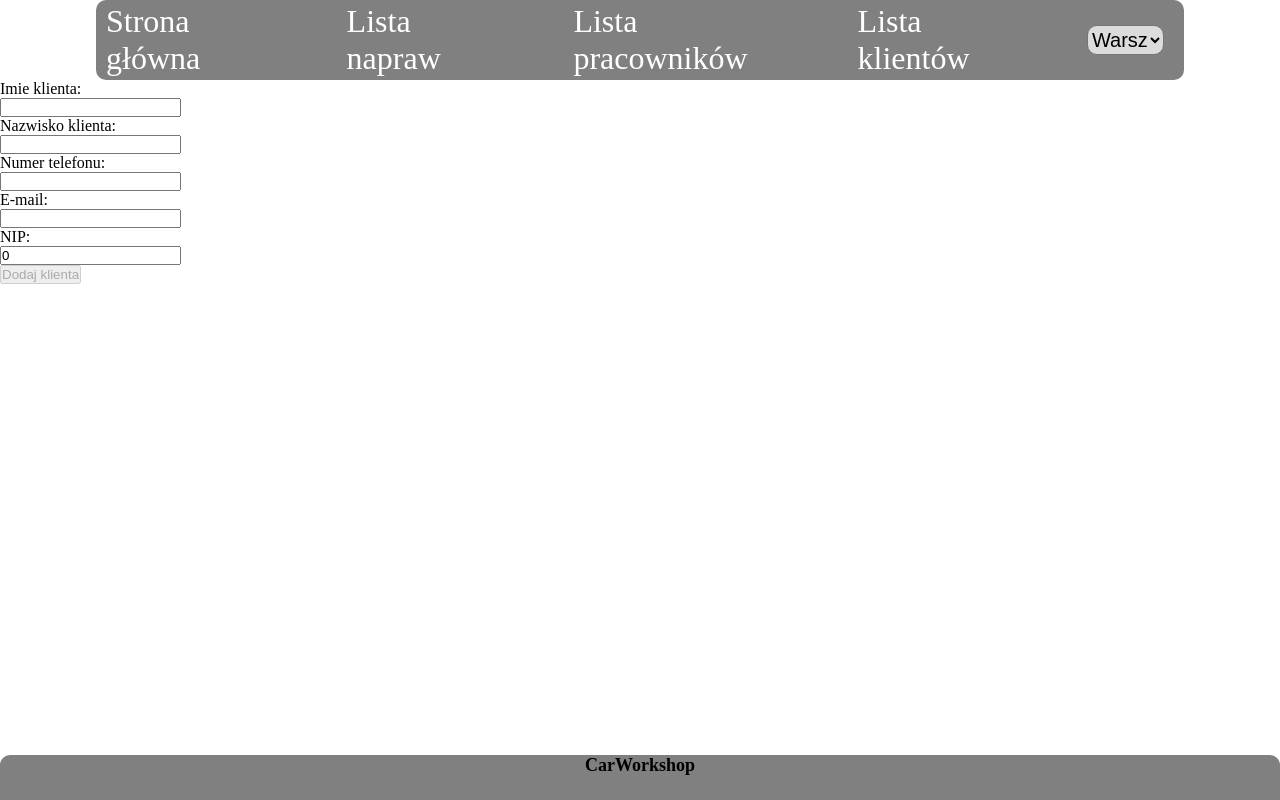
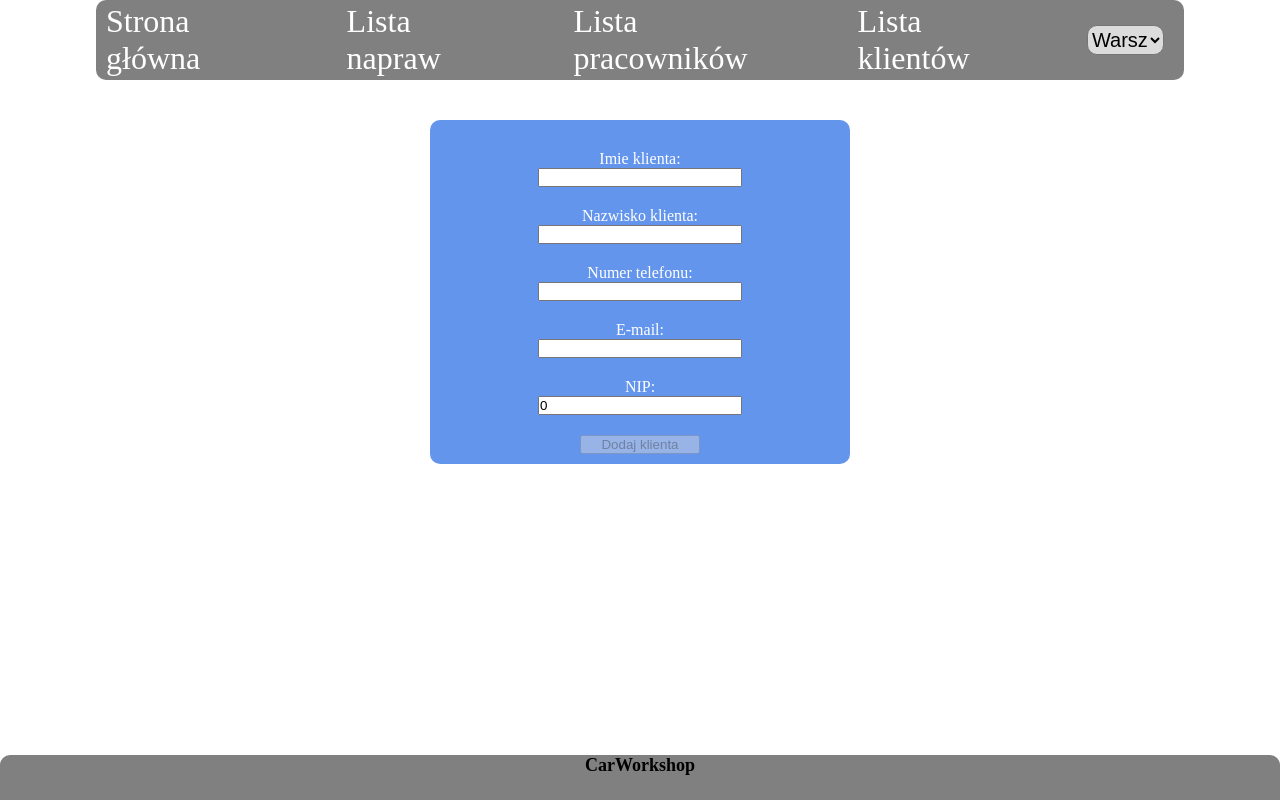
Before and after one commit to NiewierowskiG/CarWorkshop, an Angular app in the folder frontend/my-app/: page /AddClient in a window 1280 px wide. Built offline with nearby package versions, Linux system fonts and the light colour scheme.

Commit message:
wyglad strony

```diff
--- a/frontend/my-app/src/app/components/addclient/addclient.component.css
+++ b/frontend/my-app/src/app/components/addclient/addclient.component.css
@@ -1,10 +1,32 @@
 label{
     display: block;
+    margin-top: 20px;
 }
 .submit{
     display: block;
     margin-bottom: auto;
+    width: 120px;
+    margin-top: 20px;
+    margin-left: 140px;
+}
+input{
+    width:200px;
+
 }
 *{
     margin-bottom: auto;
 }
+div{
+    display: flex;
+}
+form{
+    color: white;
+    padding: 10px;
+    width: 400px;
+    background-color: cornflowerblue;
+    margin-left: auto;
+    margin-right: auto;
+    text-align: center;
+    margin-top: 40px;
+    border-radius: 10px;
+}
--- a/frontend/my-app/src/app/components/addclient/addclient.component.html
+++ b/frontend/my-app/src/app/components/addclient/addclient.component.html
@@ -1,8 +1,9 @@
+<div>
 <form (ngSubmit)="postClient(client)">
     <label for="new-repair">Imie klienta:</label>
     <input id="new-repair" type="text"  [(ngModel)]="client.name" name="name"
            class="form-control" required pattern="^[A-Za-z]+-?[A-Za-z]+ ?[A-Za-z]+$" #name="ngModel">
-              <div *ngIf="  name.invalid && (name.dirty || name.touched)" class="alert" style="color:red">
+              <div *ngIf="  name.invalid && (name.dirty || name.touched)" class="alert" style="color:red; text-align: center;">
                    <div *ngIf="name.errors?.['required']">
                       Imię jest wymagane.
                     </div>
@@ -58,7 +59,7 @@
     <label for="new-repair">NIP:</label>
     <input id="new-repair" type="text" placeholder="Enter NIP" [(ngModel)]="client.nip" name="nip"
            class="form-control" required minlength="10" maxlength="11" pattern="^\d*$" #nip="ngModel">
-            <div *ngIf="  nip.invalid && (nip.dirty || nip.touched)" class="alert" style="color:red">
+            <div *ngIf="  nip.invalid && (nip.dirty || nip.touched)" class="alert" style="color:red; text-align: center;">
                   <div *ngIf="nip.errors?.['required']">
                     NIP jest wymagany.
                   </div>
@@ -77,3 +78,4 @@
            [disabled]="name.invalid || surname.invalid || telNr.invalid || nip.invalid || email.invalid">
 
 </form>
+</div>
--- a/frontend/my-app/src/app/components/addrepair/addrepair.component.css
+++ b/frontend/my-app/src/app/components/addrepair/addrepair.component.css
@@ -1,10 +1,35 @@
 label{
     display: block;
+    margin-top: 20px;
 }
 .submit{
     display: block;
     margin-bottom: auto;
+    width: 120px;
+    margin-top: 20px;
+    margin-left: 140px;
+}
+input{
+    width:200px;
+
 }
 *{
     margin-bottom: auto;
 }
+div{
+    display: flex;
+}
+form{
+    color: white;
+    padding: 10px;
+    width: 400px;
+    background-color: cornflowerblue;
+    margin-left: auto;
+    margin-right: auto;
+    text-align: center;
+    margin-top: 40px;
+    border-radius: 10px;
+}
+select{
+    width: 200px;
+}
--- a/frontend/my-app/src/app/components/addworker/addworker.component.css
+++ b/frontend/my-app/src/app/components/addworker/addworker.component.css
@@ -1,10 +1,32 @@
 label{
     display: block;
+    margin-top: 20px;
 }
 .submit{
     display: block;
     margin-bottom: auto;
+    width: 120px;
+    margin-top: 20px;
+    margin-left: 140px;
+}
+input{
+    width:200px;
+
 }
 *{
     margin-bottom: auto;
 }
+div{
+    display: flex;
+}
+form{
+    color: white;
+    padding: 10px;
+    width: 400px;
+    background-color: cornflowerblue;
+    margin-left: auto;
+    margin-right: auto;
+    text-align: center;
+    margin-top: 40px;
+    border-radius: 10px;
+}
--- a/frontend/my-app/src/app/components/client-list/client-list.component.css
+++ b/frontend/my-app/src/app/components/client-list/client-list.component.css
@@ -15,6 +15,8 @@ table {
   .form-control{
     margin-left: 300px;
     margin-bottom: 20px;
+    width: 200px;
+    height: 40px;
   }
 td, th {
     border: 1px solid black;
@@ -36,3 +38,12 @@ button{
 .action{
   width: 200px;
 }
+.action button{
+  padding: 10px;
+}
+.add{
+  margin-top: 20px;
+  margin-left: auto;
+  margin-right: auto;
+  padding:10px
+}
--- a/frontend/my-app/src/app/components/client-list/client-list.component.html
+++ b/frontend/my-app/src/app/components/client-list/client-list.component.html
@@ -22,4 +22,4 @@
     </tr>
   </ng-container>
 </table>
-<button routerLink="/AddClient">Dodaj</button>
+<button style="display: flex" class="add"  routerLink="/AddClient">Dodaj</button>
--- a/frontend/my-app/src/app/components/repair-list/repair-list.component.css
+++ b/frontend/my-app/src/app/components/repair-list/repair-list.component.css
@@ -7,10 +7,22 @@ table {
   margin-left: auto;
   margin-right: auto;
 }
+h1{
+  text-align: center;
+  margin-top: 30px;
+  margin-bottom: 20px;
+}
+.form-control{
+  margin-left: 300px;
+  margin-bottom: 20px;
+  width: 200px;
+  height: 40px;
+}
 td, th {
   border: 1px solid black;
   text-align: center;
-    padding: 15px;
+  margin: 0;
+  padding: 10px;
 }
 th{
   background-color: cornflowerblue;
@@ -26,3 +38,12 @@ button{
 .action{
 width: 200px;
 }
+.add{
+  margin-top: 20px;
+  margin-left: auto;
+  margin-right: auto;
+  padding:10px
+}
+.action button{
+  padding: 10px;
+}
--- a/frontend/my-app/src/app/components/repair-list/repair-list.component.html
+++ b/frontend/my-app/src/app/components/repair-list/repair-list.component.html
@@ -1,14 +1,12 @@
 <h1>List napraw w zakładzie</h1>
-<div>
 <input type="text" class="form-control search-field" placeholder="Wyszukaj" [(ngModel)]="searchText">
 <table >
   <tr>
     <th>Imię i nazwisko klienta</th>
     <th>imię i nazwisko pracownika</th>
-    <th>Samochód</th>
+    <th style="width: 250px">Samochód</th>
     <th>Kontakt do klienta</th>
     <th>Czy naprawa jest zakończona?</th>
-    <th>Planowana data zakończenia</th>
     <th></th>
   </tr>
   <tr appZoomDirective *ngFor="let repair of repairs | searchFilter: searchText">
@@ -31,9 +29,10 @@
     <ng-template #elseBlock><td>nie</td></ng-template>
     <td class="action">
      <!--- <button>Edytuj</button>--->
-      <button (click)="delRepair(repair.id)">Usuń</button>
+      <button class="add" (click)="delRepair(repair.id)">Usuń</button>
     </td>
   </tr>
 </table>
-<button routerLink="/AddRepair">Dodaj</button>
+<div>
+<button style="display: flex" class="add" routerLink="/AddRepair">Dodaj</button>
 </div>
--- a/frontend/my-app/src/app/components/worker-list/worker-list.component.css
+++ b/frontend/my-app/src/app/components/worker-list/worker-list.component.css
@@ -6,6 +6,17 @@ table {
   border-radius: 50px;
   margin-left: auto;
   margin-right: auto;
+}
+h1{
+  text-align: center;
+  margin-top: 30px;
+  margin-bottom: 20px;
+}
+.form-control{
+  margin-left: 300px;
+  margin-bottom: 20px;
+  width: 200px;
+  height: 40px;
 }
 td, th {
   border: 1px solid black;
@@ -21,10 +32,16 @@ th{
   list-style-type:circle;
   text-align: left;
 }
-button{
+.action{
+width: 200px;
+}
+.add{
+  margin-top: 20px;
+  margin-left: auto;
+  margin-right: auto;
+  padding:10px
+}
+.action button{
+  padding: 10px;
   margin-right: 20px;
-  padding: 5px;
 }
-.action{
-  width: 200px;
-}
--- a/frontend/my-app/src/app/components/worker-list/worker-list.component.html
+++ b/frontend/my-app/src/app/components/worker-list/worker-list.component.html
@@ -27,4 +27,4 @@
       </td>
     </tr>
   </table>
-  <button routerLink="/AddWorker">Dodaj</button>
+  <div style=" display: flex;">  <button class="add" routerLink="/AddWorker">Dodaj</button></div>
```
Lines whose indentation alone changed are shown as unchanged.
